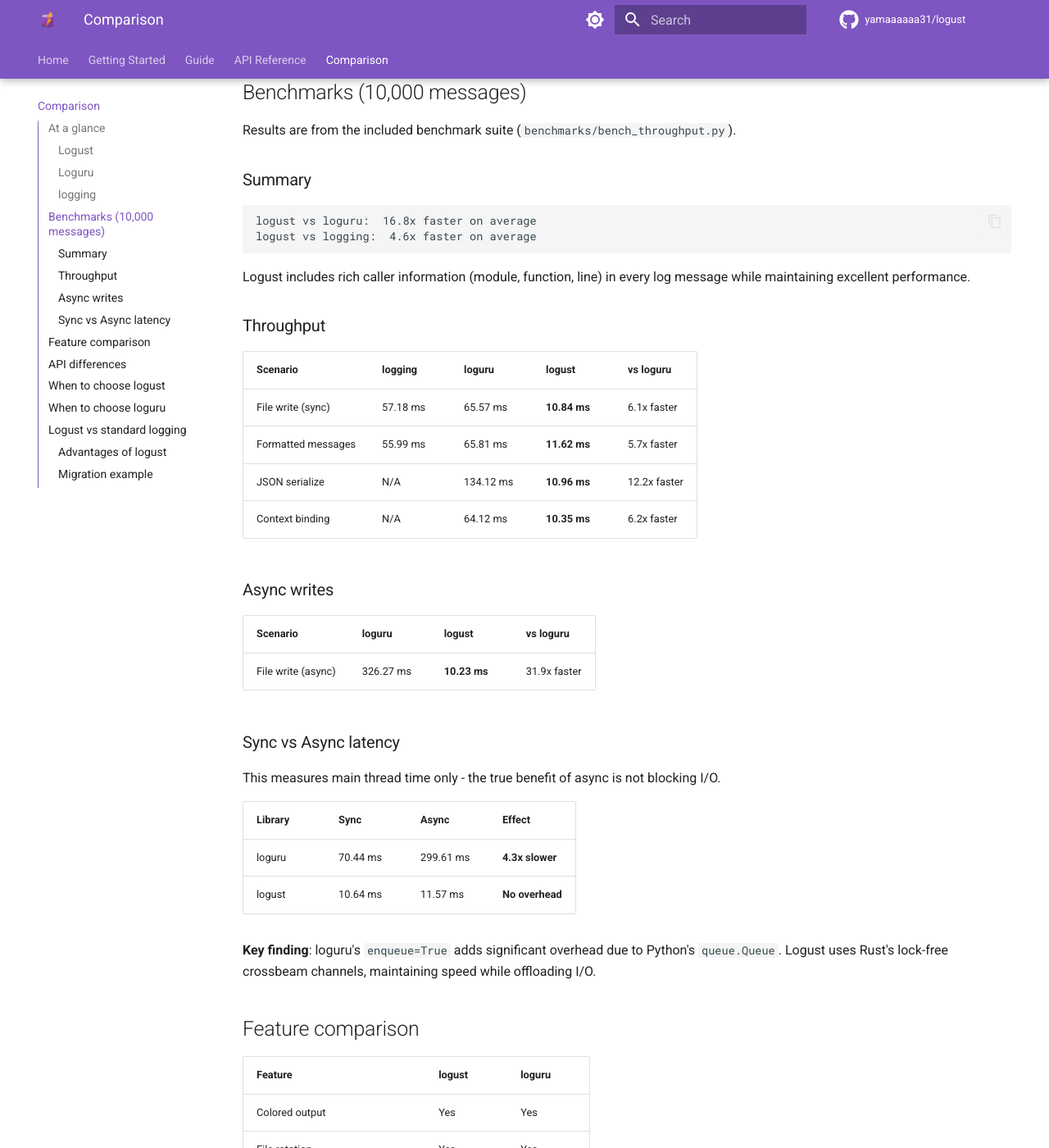
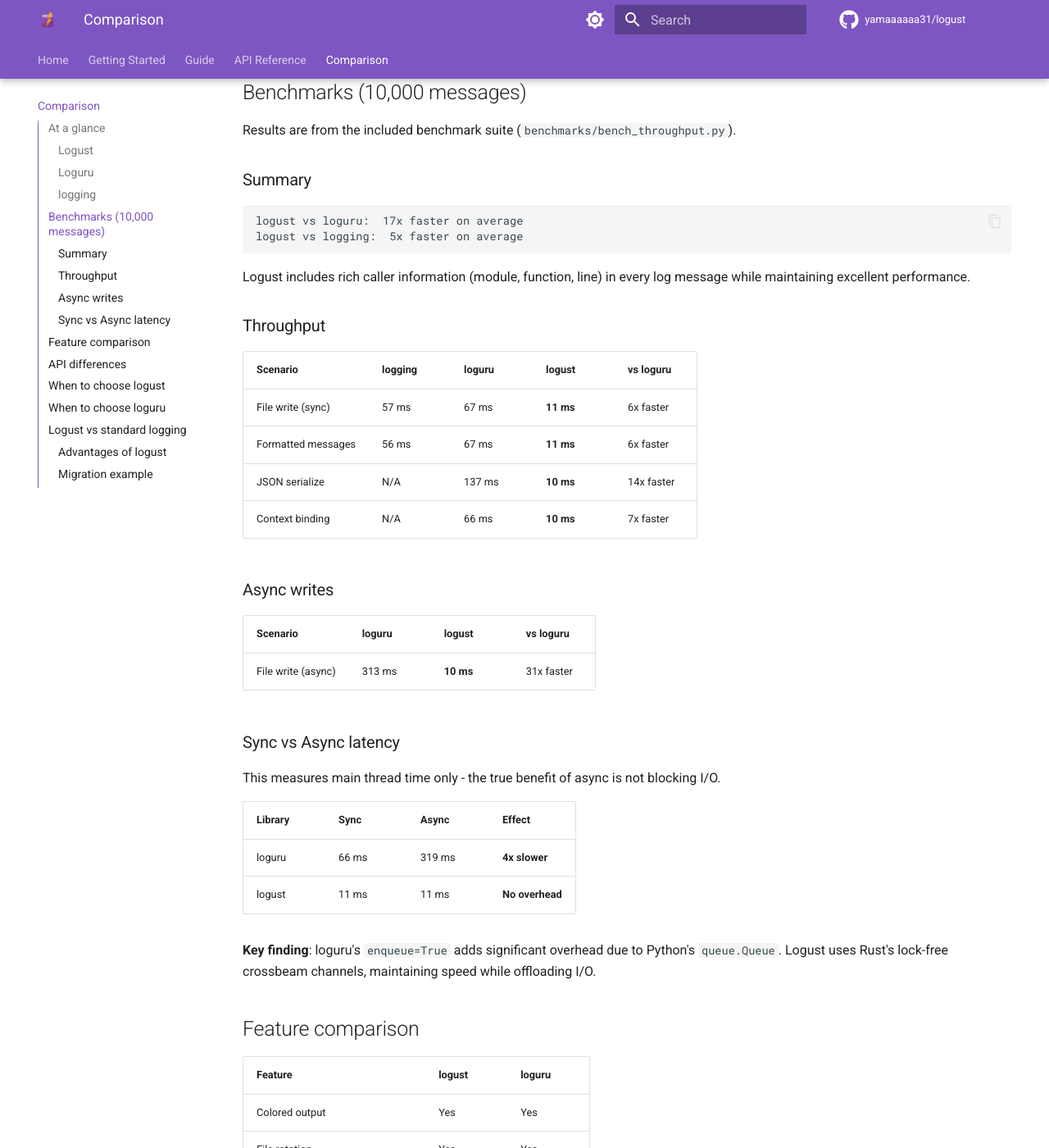
Before and after one commit to yamaaaaaa31/logust, an MkDocs documentation site: the page built from docs/comparison.md, in a window 1280 px wide and 1400 px high, scrolled down 704 px. Shown: the whole window at 82% size. Built offline with MkDocs 1.6.1 and Material for MkDocs 9.7.7, drawn with Linux system fonts in a browser that asks for light colours; comment, search, counter and statistics services are not loaded.

Commit message:
docs: update benchmarks to 17x faster (10-run average)

````diff
--- a/docs/comparison.md
+++ b/docs/comparison.md
@@ -27,8 +27,8 @@ Results are from the included benchmark suite (`benchmarks/bench_throughput.py`)
 ### Summary
 
 ```
-logust vs loguru:  16.8x faster on average
-logust vs logging:  4.6x faster on average
+logust vs loguru:  17x faster on average
+logust vs logging:  5x faster on average
 ```
 
 Logust includes rich caller information (module, function, line) in every log message while maintaining excellent performance.
@@ -37,16 +37,16 @@ Logust includes rich caller information (module, function, line) in every log me
 
 | Scenario | logging | loguru | logust | vs loguru |
 |----------|---------|--------|--------|-----------|
-| File write (sync) | 57.18 ms | 65.57 ms | **10.84 ms** | 6.1x faster |
-| Formatted messages | 55.99 ms | 65.81 ms | **11.62 ms** | 5.7x faster |
-| JSON serialize | N/A | 134.12 ms | **10.96 ms** | 12.2x faster |
-| Context binding | N/A | 64.12 ms | **10.35 ms** | 6.2x faster |
+| File write (sync) | 57 ms | 67 ms | **11 ms** | 6x faster |
+| Formatted messages | 56 ms | 67 ms | **11 ms** | 6x faster |
+| JSON serialize | N/A | 137 ms | **10 ms** | 14x faster |
+| Context binding | N/A | 66 ms | **10 ms** | 7x faster |
 
 ### Async writes
 
 | Scenario | loguru | logust | vs loguru |
 |----------|--------|--------|-----------|
-| File write (async) | 326.27 ms | **10.23 ms** | 31.9x faster |
+| File write (async) | 313 ms | **10 ms** | 31x faster |
 
 ### Sync vs Async latency
 
@@ -54,8 +54,8 @@ This measures main thread time only - the true benefit of async is not blocking
 
 | Library | Sync | Async | Effect |
 |---------|------|-------|--------|
-| loguru | 70.44 ms | 299.61 ms | **4.3x slower** |
-| logust | 10.64 ms | 11.57 ms | **No overhead** |
+| loguru | 66 ms | 319 ms | **4x slower** |
+| logust | 11 ms | 11 ms | **No overhead** |
 
 **Key finding**: loguru's `enqueue=True` adds significant overhead due to Python's `queue.Queue`. Logust uses Rust's lock-free crossbeam channels, maintaining speed while offloading I/O.
 
````
Also changed, not shown: README.md (+8 -8 lines).
